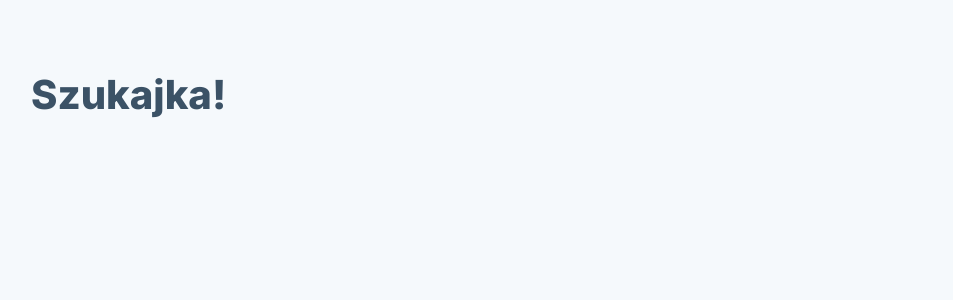
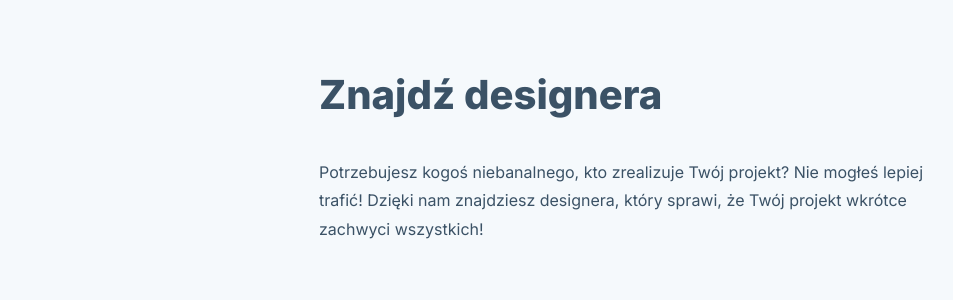
Before and after one commit to damian-pok/jfdzr9-team-REACTywni, a React (Vite) app: page /search in a window 1280 px wide. Shown: the top 300 px of the page, without its empty margins (1-954 px from the left). Built offline with nearby package versions, Linux system fonts and the light colour scheme.

Commit message:
In folder components component SearchPageNavigation.component.tsx and SearchPageNavigation.styled.ts created. In SearchPageNavigation.component.tsx short description added. In SearchPageNavigation.styled.ts style to centralize the content added.

```diff
--- /dev/null
+++ b/src/components/SearchPageNavigation/SearchPageNavigation.component.tsx
@@ -0,0 +1,17 @@
+import { SearchPageDescription } from "./SearchPageNavigation.styled";
+
+const SearchPageNavigation = () => {
+  return (
+    <>
+      <SearchPageDescription>
+        <section>
+          <h1>Znajdź designera</h1>
+          Potrzebujesz kogoś niebanalnego, kto zrealizuje Twój projekt? Nie mogłeś lepiej trafić! Dzięki nam znajdziesz
+          designera, który sprawi, że Twój projekt wkrótce zachwyci wszystkich!
+        </section>
+      </SearchPageDescription>
+    </>
+  );
+};
+
+export default SearchPageNavigation;
--- /dev/null
+++ b/src/components/SearchPageNavigation/SearchPageNavigation.styled.ts
@@ -0,0 +1,11 @@
+import styled from "styled-components";
+
+export const SearchPageDescription = styled.div`
+  position: absolute;
+  left: 50%;
+  transform: translate(-50%);
+
+  display: flex;
+  justify-content: center;
+  align-items: center;
+`;
--- a/src/pages/Search.page.tsx
+++ b/src/pages/Search.page.tsx
@@ -1,5 +1,7 @@
+import SearchPageNavigation from "../components/SearchPageNavigation/SearchPageNavigation.component";
+
 const Search = () => {
-  return <h1>Szukajka!</h1>;
+  return <SearchPageNavigation />;
 };
 
 export default Search;
```
